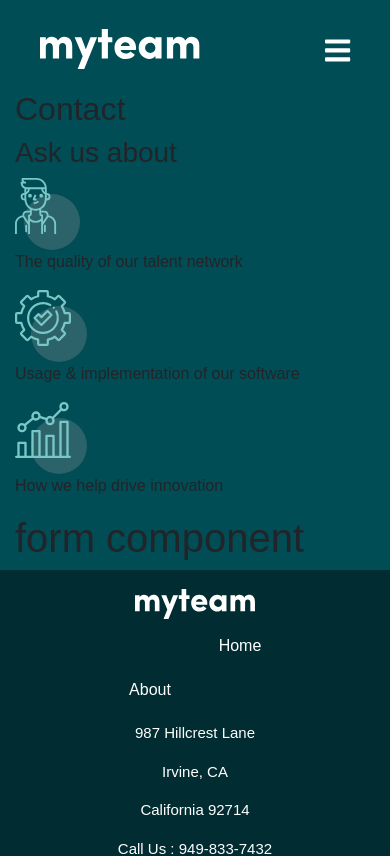
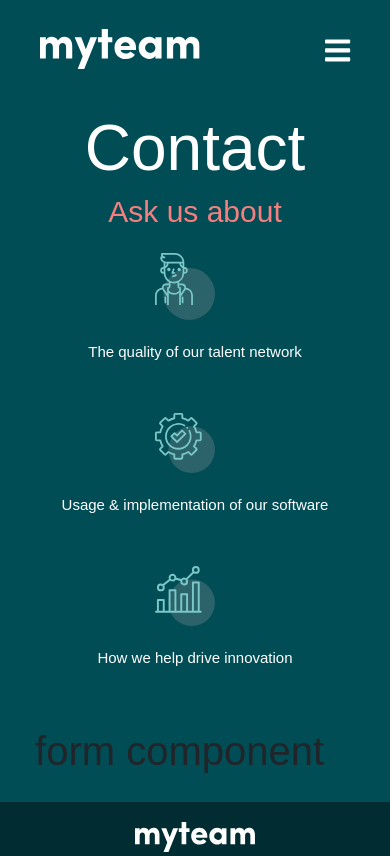
Before and after one commit to clf94-dev/myteam-vue, a Vue app: page /contact in a window 390 px wide. Shown: the top 856 px of the page. Built offline with nearby package versions, Linux system fonts and the light colour scheme.

Commit message:
added style contactSection component

```diff
--- a/src/components/ContactSection.vue
+++ b/src/components/ContactSection.vue
@@ -54,5 +54,85 @@ export default {
 </script>
 
 <style scoped>
+.contact-section {
+    padding: 5% 9%;
+}
 
+.contact-section .askabout-col h2 {
+    font-size: 64px;
+    font-family: "Livvic", sans-serif;
+    font-weight: 400;
+    color: white;
+}
+
+@media screen and (max-width: 1080px) {
+    .contact-section .askabout-col h2 {
+        text-align: center;
+    }
+}
+
+.contact-section .askabout-col h3 {
+    font-size: 30px;
+    font-family: "Livvic", sans-serif;
+    font-weight: 400;
+    color: #f67e7e;
+    margin-bottom: 20px;
+}
+
+@media screen and (max-width: 1080px) {
+    .contact-section .askabout-col h3 {
+        text-align: center;
+    }
+}
+
+.contact-section .askabout-col .feat-elem {
+    padding: 1%;
+}
+
+@media screen and (max-width: 755px) {
+    .contact-section .askabout-col .feat-elem {
+        text-align: center;
+        padding-bottom: 30px;
+    }
+}
+
+.contact-section .askabout-col .feat-elem .img-col {
+    text-align: center;
+}
+
+.contact-section .askabout-col .feat-elem .img-col img {
+    width: 60px !important;
+    margin-right: 20px;
+}
+
+@media screen and (max-width: 755px) {
+    .contact-section .askabout-col .feat-elem .img-col {
+        margin-bottom: 20px;
+    }
+}
+
+.contact-section .askabout-col .feat-elem .text-col p {
+    font-size: 15px;
+    font-family: "Livvic", sans-serif;
+    color: white;
+    font-weight: 300;
+    line-height: 1.5rem;
+}
+
+@media screen and (max-width: 755px) {
+    .contact-section .askabout-col .feat-elem .text-col p {
+        padding: 0 5%;
+    }
+}
+
+.contact-section .form-col {
+
+    padding-top: 3%;
+}
+
+@media screen and (min-width: 1081px) {
+    .contact-section .form-col {
+        padding: 2% 5%;
+    }
+}
 </style>
```
